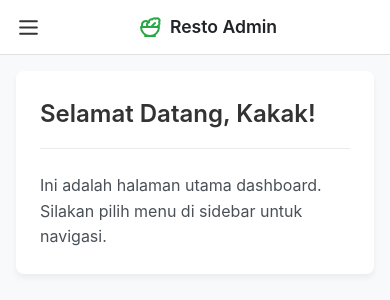
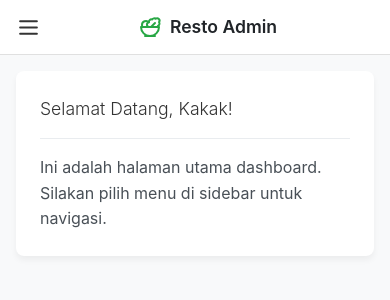
Before and after one commit to bobchopperz/resto-qrcode-frontend, a Next.js app: page /dashboard in a window 390 px wide. Shown: the top 300 px of the page. Built offline with nearby package versions, Linux system fonts and the light colour scheme.

Commit message:
font header di setiap sidebar(dekstop)/hamburger(mobile) fronted konsisten

```diff
--- a/src/app/dashboard/DashboardPage.module.css
+++ b/src/app/dashboard/DashboardPage.module.css
@@ -9,7 +9,7 @@
 
 .title {
   font-size: 1.5rem;
-  font-weight: 600;
+  font-weight: 350; /* Diubah dari 600 menjadi 350 */
   color: #333;
   margin: 0;
   padding-bottom: 1rem;
@@ -21,3 +21,11 @@
   color: #495057;
   line-height: 1.6;
 }
+
+/* --- Mobile Styles --- */
+@media (max-width: 768px) {
+  .title {
+    font-size: 1.1rem;
+    margin-bottom: 1rem;
+  }
+}
--- a/src/components/DailySales.module.css
+++ b/src/components/DailySales.module.css
@@ -243,3 +243,11 @@
   margin-top: 0.75rem;
   text-align: right;
 }
+
+/* --- Mobile Styles --- */
+@media (max-width: 768px) {
+  .title {
+    font-size: 1.1rem;
+    margin-bottom: 1rem;
+  }
+}
```
Also changed, not shown: src/components/MenuTable.module.css (+13 -0 lines), src/components/UserTable.module.css (+15 -1 lines).
